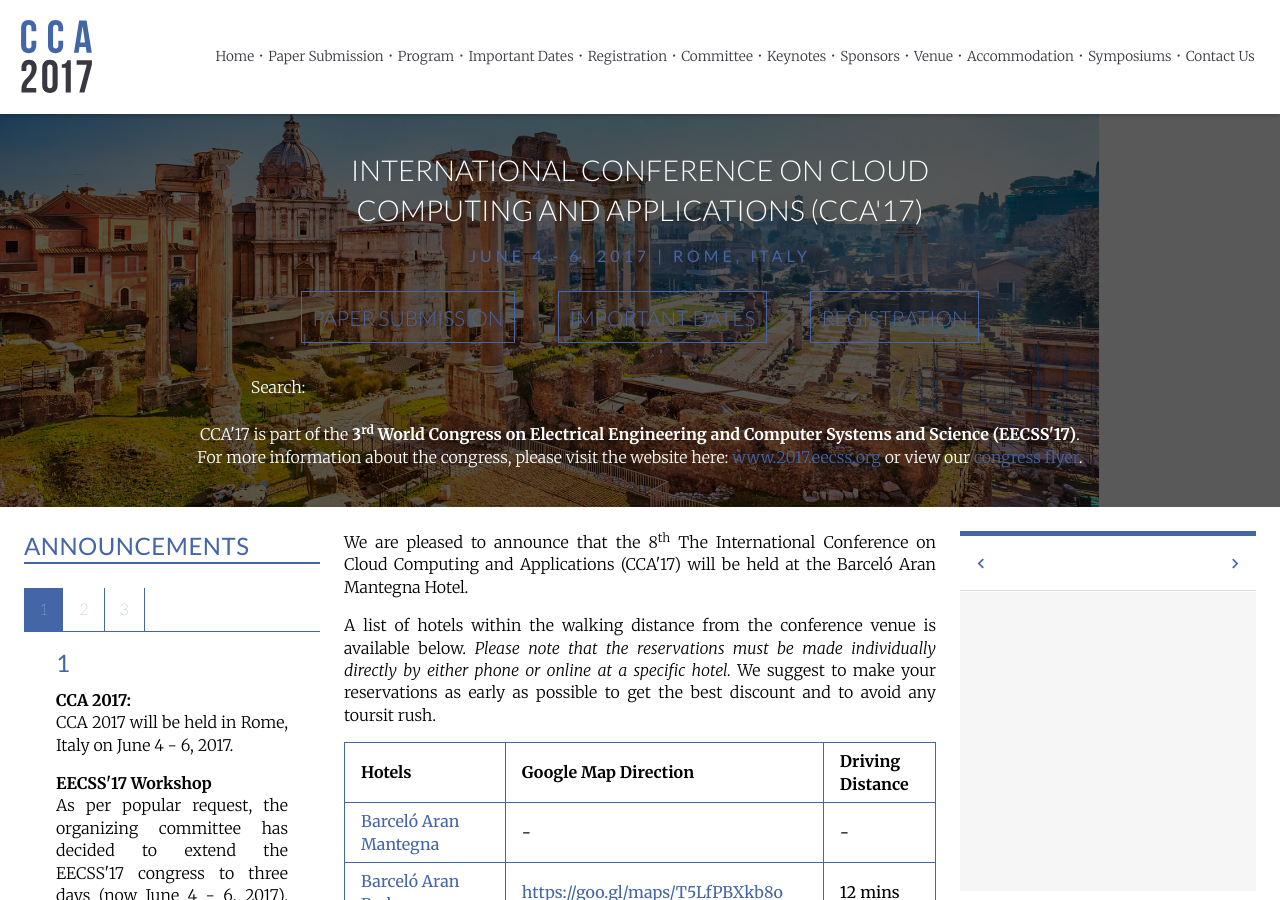
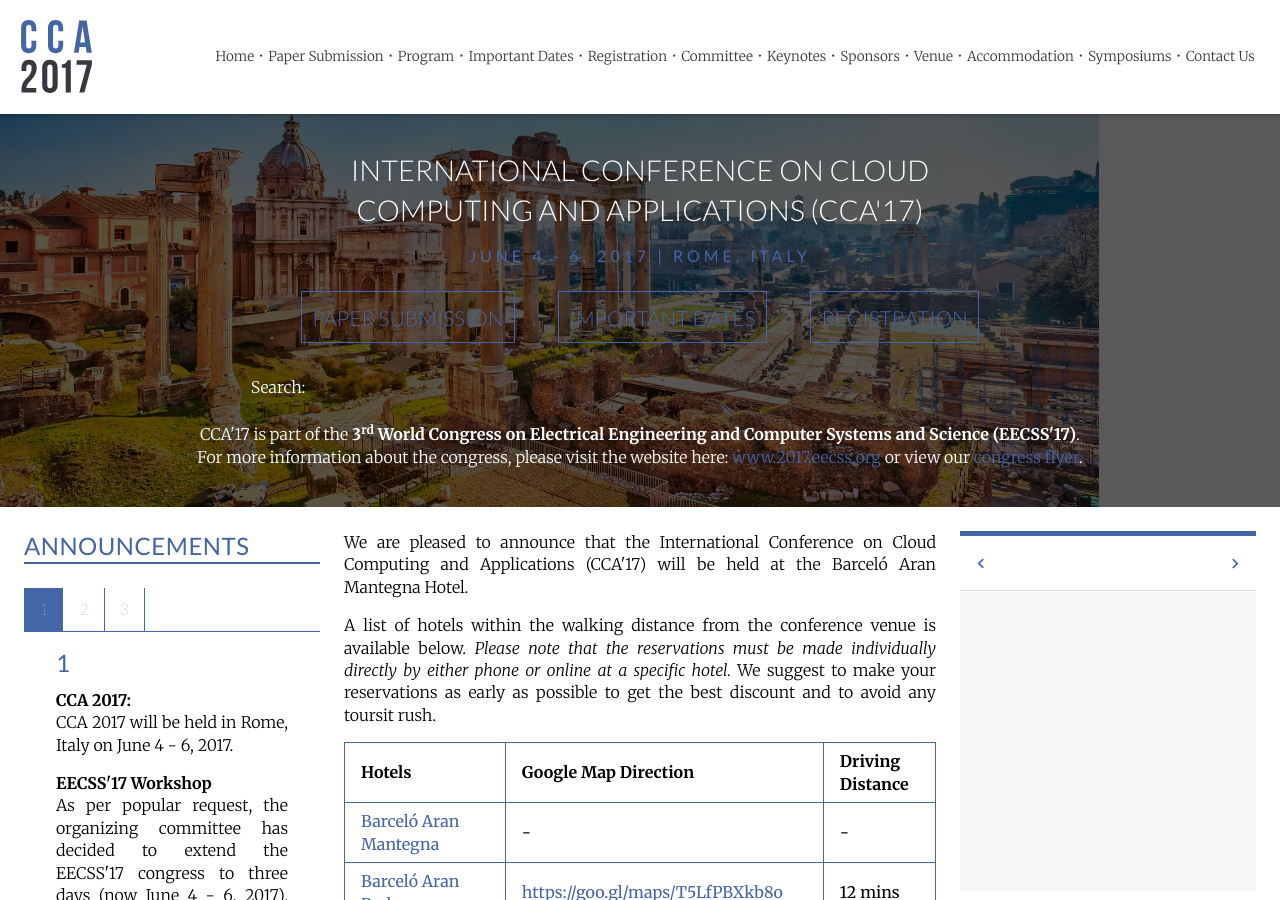
Before and after one commit to intaset/ccaconference, a Jekyll site: the page built from accommodation.html, in a window 1280 px wide and 900 px high. Built offline with Jekyll 4.4.1, drawn with Linux system fonts in a browser that asks for light colours; nearby versions of some CDN libraries; Markdown is read by kramdown in place of the engine named in the settings; comment, search, counter and statistics services are not loaded.

Commit message:
hotel list

```diff
--- a/accommodation.html
+++ b/accommodation.html
@@ -10,7 +10,7 @@ keyword: cloud services, iaas, paas, saas, cloud infrastructures, cloud computin
   <div class="unit-spacer content">
   <!--<p class="body">We will provide a list of nearby accommodations to the venue soon! Thank you for your patience.</p> -->
 
-  <p class="body">We are pleased to announce that the 8<sup>th</sup> The International Conference on Cloud Computing and Applications (CCA'17) will be held at the Barceló Aran Mantegna Hotel. <!-- More importantly, we have collaborated with the hotel to offer our customers a reduced rate on the accommodations! Please click here for more information: Hotel Alimara Barcelona --></p>
+  <p class="body">We are pleased to announce that the International Conference on Cloud Computing and Applications (CCA'17) will be held at the Barceló Aran Mantegna Hotel. <!-- More importantly, we have collaborated with the hotel to offer our customers a reduced rate on the accommodations! Please click here for more information: Hotel Alimara Barcelona --></p>
 
     <p class="body">A list of hotels within the walking distance from the conference venue is available below. <i>Please note that the reservations must be made individually directly by either phone or online at a specific hotel.</i> We suggest to make your reservations as early as possible to get the best discount and to avoid any toursit rush.</p>
 
```
Also changed, not shown: 1 other file.
